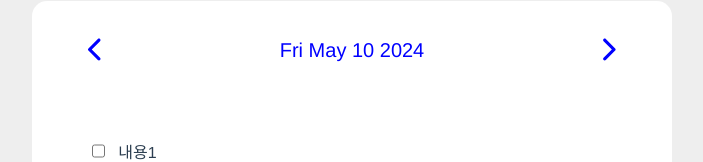
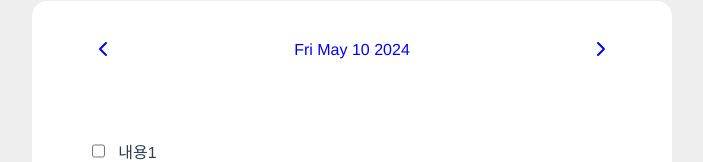
Before and after one commit to ljh37694/VueTypescriptProject, a Vue app in the folder to-vue/: page / in a window 1280 px wide. Shown: the top 162 px of the page, without its empty margins (288-991 px from the left). Built offline with nearby package versions, Linux system fonts and the light colour scheme; a web font is replaced by a local one.

Commit message:
header에 있는 버튼 누르면 날짜 하루씩 변경되는 기능 구현

```diff
--- a/to-vue/src/components/DateHeader.vue
+++ b/to-vue/src/components/DateHeader.vue
@@ -1,27 +1,32 @@
 <template>
   <div class="date-header-container">
-    <label>
-      <font-awesome-icon icon="fa-solid fa-chevron-left" />
-    </label>
-    <p>{{ currentDate }}</p>
-    <label>
-      <font-awesome-icon icon="fa-solid fa-chevron-right" />
-    </label>
+    <div class="date-left">
+      <label @click="plusDate(-1)">
+        <font-awesome-icon icon="fa-solid fa-chevron-left" />
+      </label>
+    </div>
+    <div class="date-middle">
+      <p>{{ currentDate.toDateString() }}</p>
+    </div>
+    <div class="date-right">
+      <label @click="plusDate(1)">
+        <font-awesome-icon icon="fa-solid fa-chevron-right" />
+      </label>
+    </div>
   </div>
 </template>
 
 <script lang="ts">
-import { mapState } from 'vuex';
+import { mapMutations, mapState } from "vuex";
 
 export default {
   name: "DateHeader",
-  data() {
-    return {
-    }
-  },
   computed: {
     ...mapState(['currentDate']),
-  }
+  },
+  methods: {
+    ...mapMutations(['plusDate']),
+  },
 }
 </script>
 
@@ -31,17 +36,23 @@ export default {
   justify-content: center;
   align-items: center;
   height: 100%;
+  width: 100%;
   color: blue;
+  -webkit-touch-callout: none;
+  /* iOS Safari */
+  -webkit-user-select: none;
+  /* Safari */
+  -ms-user-select: none;
+  /* 인터넷익스플로러 */
+  user-select: none;
+}
 
-  & > p {
-    margin: 0 2em;
-    font-size: 20px;
-    width: 60%;
-  }
+.date-left,
+.date-right {
+  width: 20%;
+}
 
-  & > label {
-    font-size: 25px;
-    width: 20%;
-  }
+.date-middle {
+  width: 60%;
 }
 </style>
--- a/to-vue/src/store.ts
+++ b/to-vue/src/store.ts
@@ -1,13 +1,23 @@
 import { createStore } from "vuex";
 import data from "./data";
 
-const store = createStore({
+export interface State {
+  todoData: unknown,
+  currentDate: Date,
+}
+
+const store = createStore<State>({
   state() {
     return {
       todoData: data,
-      currentDate: new Date().toDateString(),
+      currentDate: new Date(),
     }
   },
+  mutations: {
+    plusDate(state: State, number: number): void {
+      state.currentDate = new Date(state.currentDate.setDate(state.currentDate.getDate() + number));
+    },
+  }
 });
 
 export default store;
```
